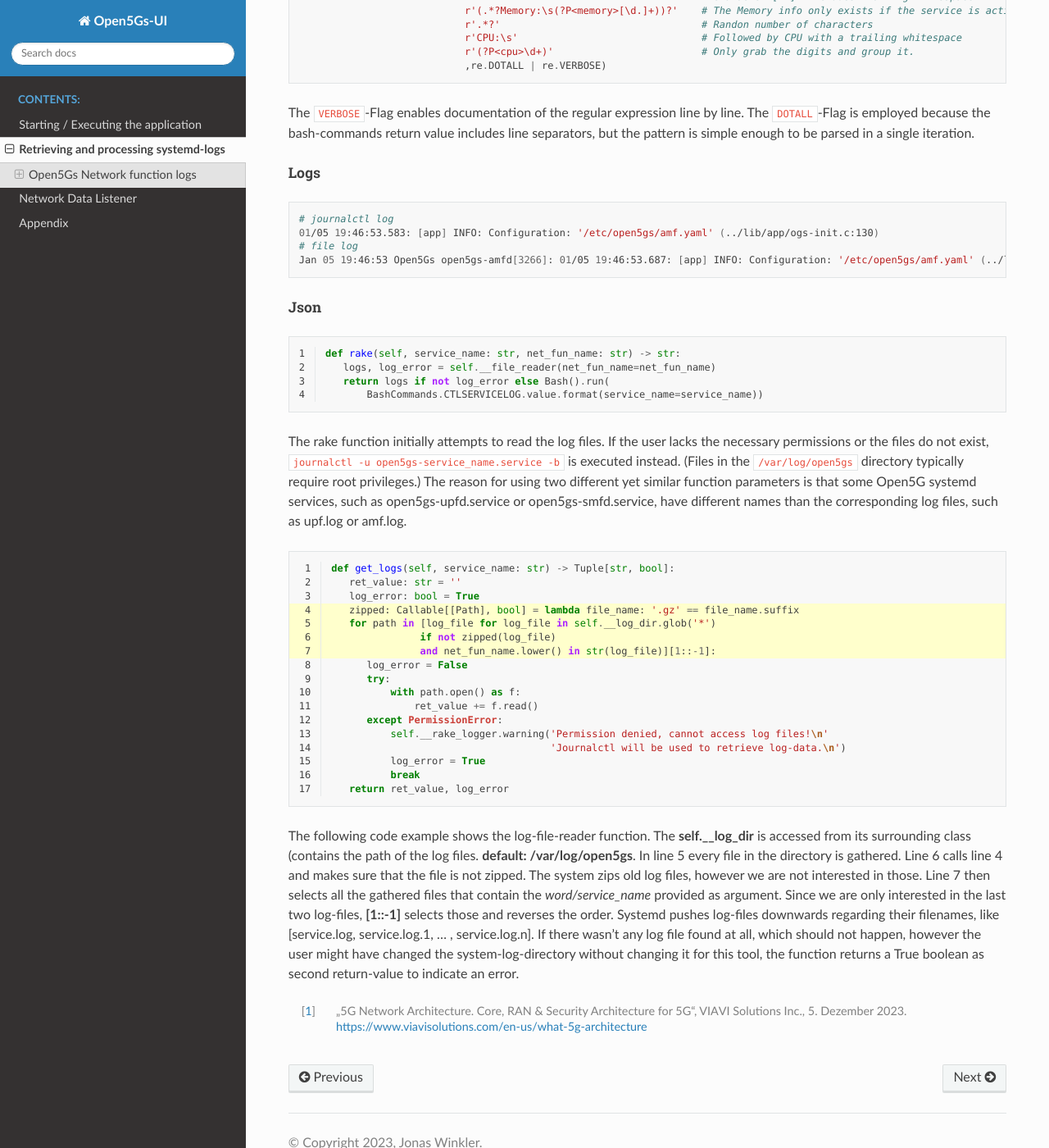
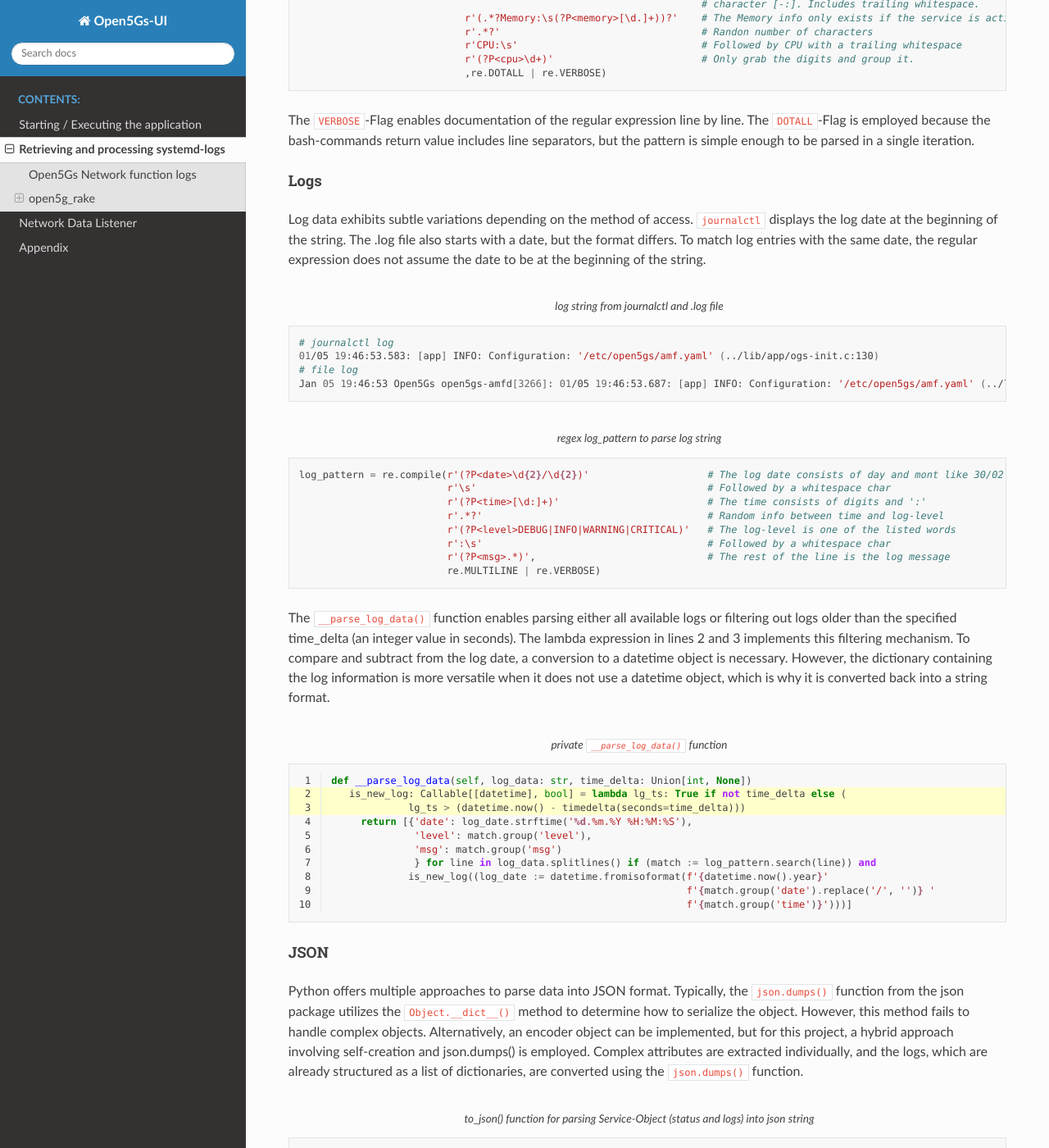
Before and after one commit to HSAnet/open5gs-ui, a Sphinx documentation site: the page built from docs/source/Logging/SystemLogs/process_logs.rst, in a window 1280 px wide and 1400 px high, scrolled down 2393 px. Shown: the whole window at 82% size. Built offline with Sphinx 7.4.7 and the Read the Docs theme 2.0.0, drawn with Linux system fonts in a browser that asks for light colours; some of the changed text lies outside the part shown.

Commit message:
finished service-obj doc

```diff
--- a/docs/source/Logging/SystemLogs/process_logs.rst
+++ b/docs/source/Logging/SystemLogs/process_logs.rst
@@ -1,9 +1,9 @@
 Retrieving and processing systemd-logs
-######################################
+**************************************
 
 
 Open5Gs Network function logs
-*****************************
+=============================
 
 .. role:: raw-html(raw)
    :format: html
@@ -108,73 +108,114 @@
 because the bash-commands return value includes line separators, but the pattern is simple enough to be parsed in
 a single iteration.
 
-
 Logs
 ++++
 
+Log data exhibits subtle variations depending on the method of access. ``journalctl`` displays the log date at the
+beginning of the string. The .log file also starts with a date, but the format differs. To match log entries with
+the same date, the regular expression does not assume the date to be at the beginning of the string.
+
 .. code-block:: sh
+   :caption: log string from journalctl and .log file
 
    # journalctl log
    01/05 19:46:53.583: [app] INFO: Configuration: '/etc/open5gs/amf.yaml' (../lib/app/ogs-init.c:130)
    # file log
    Jan 05 19:46:53 Open5Gs open5gs-amfd[3266]: 01/05 19:46:53.687: [app] INFO: Configuration: '/etc/open5gs/amf.yaml' (../lib/app/ogs-init.c:130)
 
+.. code-block:: python
+   :caption: regex log_pattern to parse log string
 
-Json
+   log_pattern = re.compile(r'(?P<date>\d{2}/\d{2})'                    # The log date consists of day and mont like 30/02
+                            r'\s'                                       # Followed by a whitespace char
+                            r'(?P<time>[\d:]+)'                         # The time consists of digits and ':'
+                            r'.*?'                                      # Random info between time and log-level
+                            r'(?P<level>DEBUG|INFO|WARNING|CRITICAL)'   # The log-level is one of the listed words
+                            r':\s'                                      # Followed by a whitespace char
+                            r'(?P<msg>.*)',                             # The rest of the line is the log message
+                            re.MULTILINE | re.VERBOSE)
+
+The ``__parse_log_data()`` function enables parsing either all available logs or filtering out logs older than
+the specified time_delta (an integer value in seconds). The lambda expression in lines 2 and 3 implements
+this filtering mechanism. To compare and subtract from the log date, a conversion to a datetime object is
+necessary. However, the dictionary containing the log information is more versatile when it does not use a
+datetime object, which is why it is converted back into a string format.
+
+.. code-block:: python
+   :linenos:
+   :emphasize-lines: 2, 3
+   :caption: private ``__parse_log_data()`` function
+
+   def __parse_log_data(self, log_data: str, time_delta: Union[int, None])
+      is_new_log: Callable[[datetime], bool] = lambda lg_ts: True if not time_delta else (
+                lg_ts > (datetime.now() - timedelta(seconds=time_delta)))
+        return [{'date': log_date.strftime('%d.%m.%Y %H:%M:%S'),
+                 'level': match.group('level'),
+                 'msg': match.group('msg')
+                 } for line in log_data.splitlines() if (match := log_pattern.search(line)) and
+                is_new_log((log_date := datetime.fromisoformat(f'{datetime.now().year}'
+                                                               f'{match.group('date').replace('/', '')} '
+                                                               f'{match.group('time')}')))]
+
+JSON
 ++++
 
-
-
-
+Python offers multiple approaches to parse data into JSON format. Typically, the ``json.dumps()`` function from the
+json package utilizes the ``Object.__dict__()`` method to determine how to serialize the object. However, this method
+fails to handle complex objects. Alternatively, an encoder object can be implemented, but for this project, a
+hybrid approach involving self-creation and json.dumps() is employed. Complex attributes are extracted individually,
+and the logs, which are already structured as a list of dictionaries, are converted using the ``json.dumps()`` function.
 
 
 .. code-block:: python
-   :linenos:
+   :caption: to_json() function for parsing Service-Object (status and logs) into json string
 
-   def rake(self, service_name: str, net_fun_name: str) -> str:
-      logs, log_error = self.__file_reader(net_fun_name=net_fun_name)
-      return logs if not log_error else Bash().run(
-          BashCommands.CTLSERVICELOG.value.format(service_name=service_name))
+   def to_json(self, time_delta: Union[int, None]) -> str:
+      return (f"{{\"Name\": \"{self.service_name}\",\"Status\": \"{self.__status['status']}\",\""
+              f"{'Up' if self.status['status'] else 'Down'} "
+              f"since\": \"{self.__status['since']}\","
+              f"\"CPU usage\": \"{self.__status['cpu']}\","
+              f"\"Mem usage\": \"{'0' if not self.__status['memory'] else self.__status['memory']}\","
+              f"\"logs\": {json.dumps([log for log in self.get_logs(time_delta)])}"
+              f"}}")
 
-The rake function initially attempts to read the log files. If the user lacks the necessary permissions or the files
-do not exist, ``journalctl -u open5gs-service_name.service -b`` is executed instead. (Files in the ``/var/log/open5gs``
-directory typically require root privileges.) The reason for using two different yet similar function parameters
-is that some Open5G systemd services, such as open5gs-upfd.service or open5gs-smfd.service, have different names
-than the corresponding log files, such as upf.log or amf.log.
+In order to use the python f-string, it is necessary to escape curly-brackets with another curly-bracket, which
+is why the beginning and the end of the string contain {{ and }}.
 
-.. code-block:: python
-   :linenos:
-   :emphasize-lines: 4, 5, 6, 7
+Rake-Object
+-----------
 
-   def get_logs(self, service_name: str) -> Tuple[str, bool]:
-      ret_value: str = ''
-      log_error: bool = True
-      zipped: Callable[[Path], bool] = lambda file_name: '.gz' == file_name.suffix
-      for path in [log_file for log_file in self.__log_dir.glob('*')
-                  if not zipped(log_file)
-                  and net_fun_name.lower() in str(log_file)][1::-1]:
-         log_error = False
-         try:
-             with path.open() as f:
-                 ret_value += f.read()
-         except PermissionError:
-             self.__rake_logger.warning('Permission denied, cannot access log files!\n'
-                                        'Journalctl will be used to retrieve log-data.\n')
-             log_error = True
-             break
-      return ret_value, log_error
+init
+++++
 
-The following code example shows the log-file-reader function. The **self.__log_dir** is accessed from
-its surrounding class (contains the path of the log files. **default: /var/log/open5gs**.
-In line 5 every file in the directory is gathered. Line 6 calls line 4 and makes sure that the file is
-not zipped. The system zips old log files, however we are not interested in those. Line 7 then selects
-all the gathered files that contain the *word/service_name* provided as argument. Since we are only interested
-in the last two log-files, **[1::-1]** selects those and reverses the order. Systemd pushes log-files
-downwards regarding their filenames, like [service.log, service.log.1, ... , service.log.n].
-If there wasn't any log file found at all, which should not happen, however the user might have changed
-the system-log-directory without changing it for this tool, the function returns a True boolean as
-second return-value to indicate an error.
+.. code-block:: sh
+   :caption: ``systemctl list-units open5gs-* --all`` output, with upf-service stopped
 
+   UNIT                  LOAD   ACTIVE   SUB     DESCRIPTION
+   open5gs-amfd.service  loaded active   running Open5GS AMF Daemon
+   open5gs-ausfd.service loaded active   running Open5GS AUSF Daemon
+   open5gs-bsfd.service  loaded active   running Open5GS BSF Daemon
+   open5gs-hssd.service  loaded active   running Open5GS HSS Daemon
+   open5gs-mmed.service  loaded active   running Open5GS MME Daemon
+   open5gs-nrfd.service  loaded active   running Open5GS NRF Daemon
+   open5gs-nssfd.service loaded active   running Open5GS NSSF Daemon
+   open5gs-pcfd.service  loaded active   running Open5GS PCF Daemon
+   open5gs-pcrfd.service loaded active   running Open5GS PCRF Daemon
+   open5gs-scpd.service  loaded active   running Open5GS SCP Daemon
+   open5gs-sgwcd.service loaded active   running Open5GS SGW-C Daemon
+   open5gs-sgwud.service loaded active   running Open5GS SGW-U Daemon
+   open5gs-smfd.service  loaded active   running Open5GS SMF Daemon
+   open5gs-udmd.service  loaded active   running Open5GS UDM Daemon
+   open5gs-udrd.service  loaded active   running Open5GS UDR Daemon
+   open5gs-upfd.service  loaded inactive dead    Open5GS UPF Daemon
+   open5gs-webui.service loaded active   running Open5GS WebUI
+
+
+rake_raw()
+++++++++++
+
+rake_json()
++++++++++++
 
 
 
```
Also changed, not shown: other parts of docs/source/Logging/SystemLogs/process_logs.rst (+3 -3 lines).
